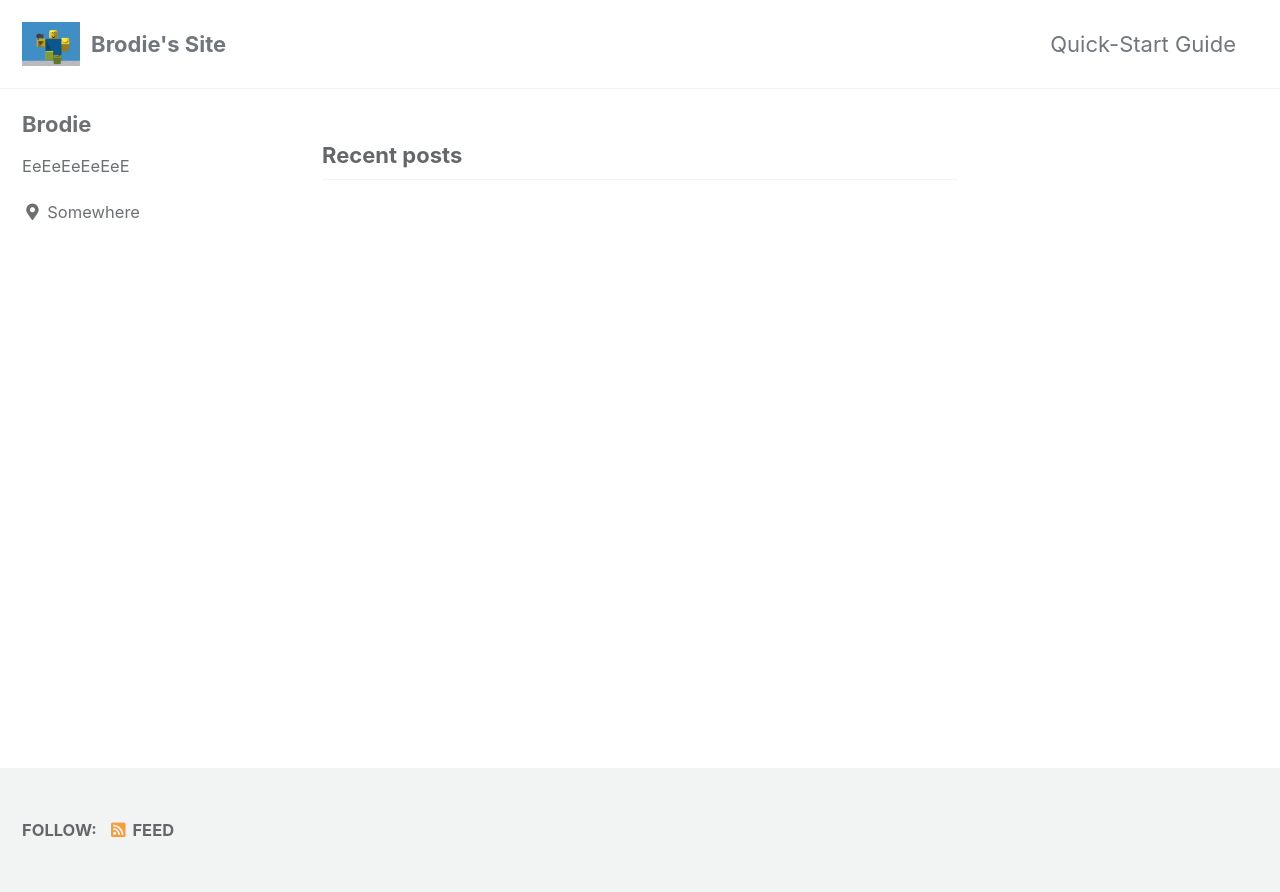
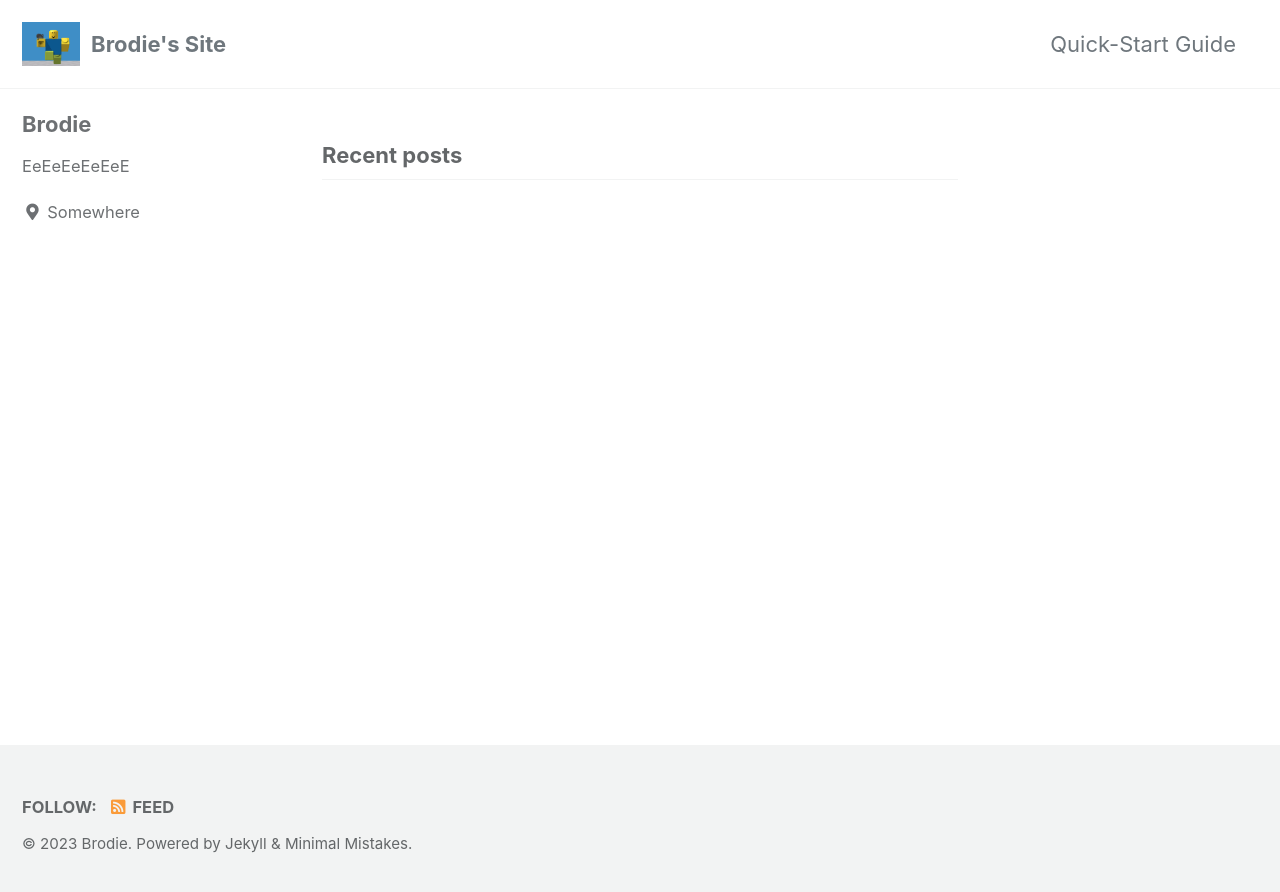
Before and after one commit to TheRealBrodie/TheRealBrodie.github.io, a Jekyll site: the page built from index.html, in a window 1280 px wide. Shown: the top 892 px of the page. Built offline with Jekyll 4.4.1, drawn with Linux system fonts in a browser that asks for light colours; cached includes are drawn as plain includes; the list of posts is cut into pages by our own code.

Commit message:
Update footer.html

```diff
--- a/_includes/footer.html
+++ b/_includes/footer.html
@@ -17,3 +17,5 @@
     {% endunless %}
   </ul>
 </div>
+
+<div class="page__footer-copyright">&copy; {{ site.time | date: '%Y' }} {{ site.name | default: site.title }}. {{ site.data.ui-text[site.locale].powered_by | default: "Powered by" }} <a href="https://jekyllrb.com" rel="nofollow">Jekyll</a> &amp; <a href="https://mademistakes.com/work/minimal-mistakes-jekyll-theme/" rel="nofollow">Minimal Mistakes</a>.</div>
```
